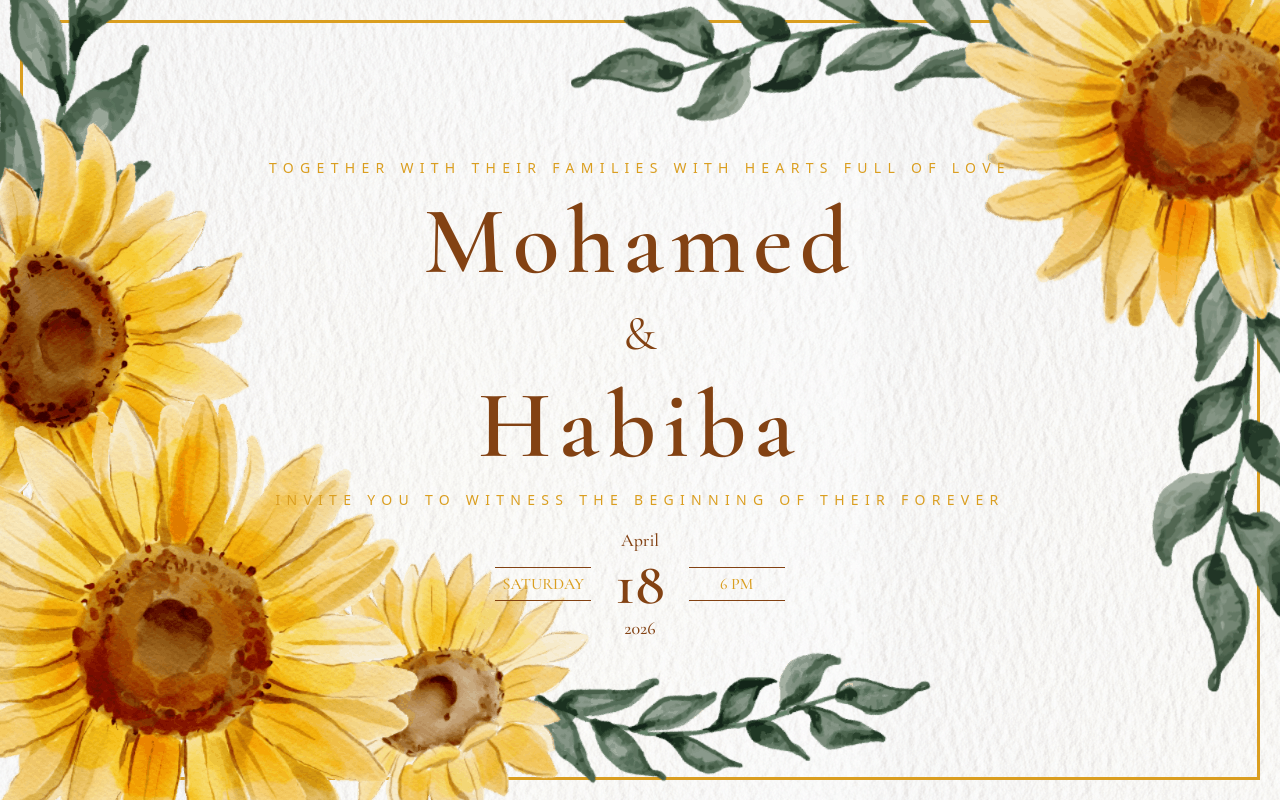
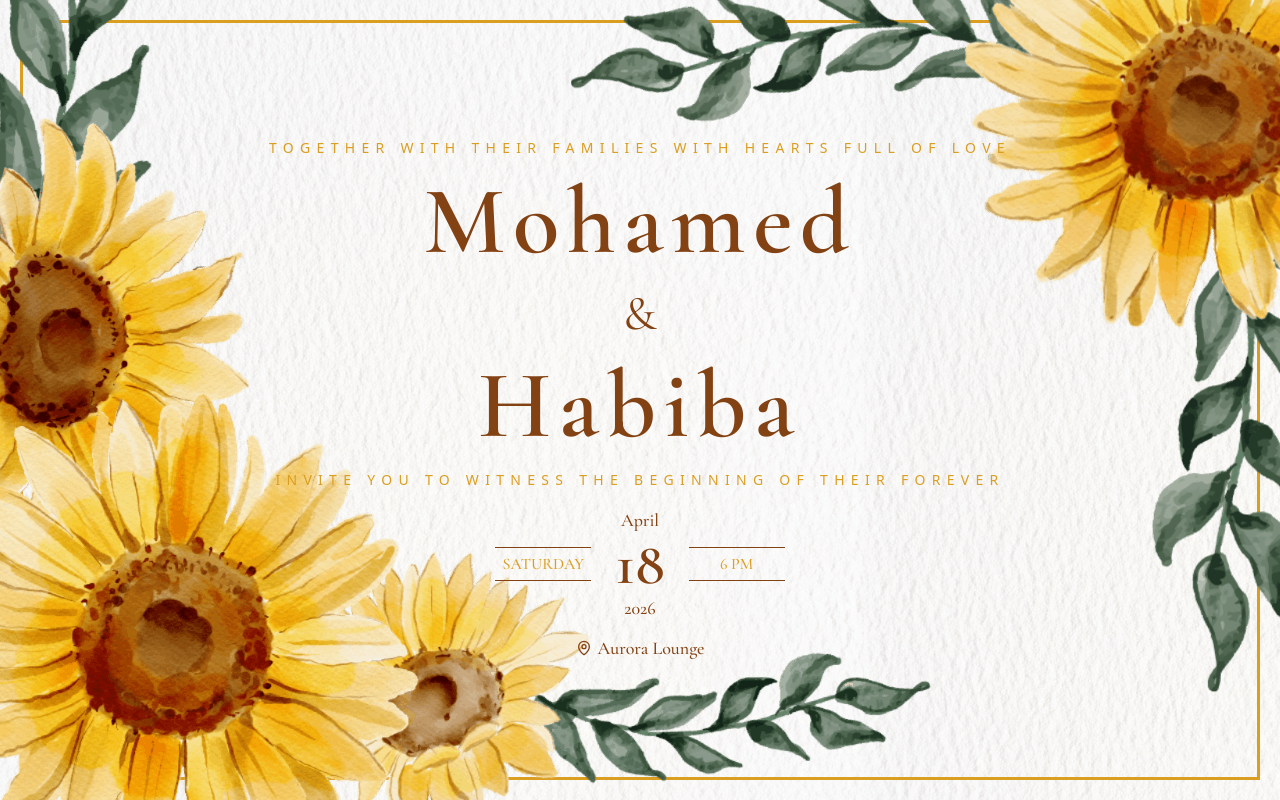
Before and after one commit to mohamedar97/wedding-invitation, a Next.js app: page / in a window 1280 px wide. Built offline with nearby package versions, Linux system fonts and the light colour scheme; no server answers.

Commit message:
Added location link

```diff
--- a/components/InvitationPage.tsx
+++ b/components/InvitationPage.tsx
@@ -5,6 +5,7 @@ import { GoldenBorder } from "@/components/GoldenBorder";
 import Names from "@/components/Names";
 import TopRightArch from "@/components/TopRightArch";
 import TopText from "@/components/TopText";
+import LocationLink from "@/components/LocationLink";
 import RSVP from "@/components/RSVP";
 import { Guest } from "@/lib/types";
 
@@ -42,6 +43,7 @@ export default function InvitationPage({
       <Names mainGuest={mainGuest} plusOne={plusOne} />
       <BottomText personalizedMode={personalizedMode} />
       <DateSection />
+      <LocationLink />
       {slug && guests && guests.length > 0 && (
         <RSVP slug={slug} guests={guests} />
       )}
--- /dev/null
+++ b/components/LocationLink.tsx
@@ -0,0 +1,21 @@
+import { MapPinIcon } from "lucide-react";
+import { Cormorant_Garamond } from "next/font/google";
+
+const cormorant = Cormorant_Garamond({
+  subsets: ["latin"],
+  weight: ["400", "500", "600"],
+});
+
+export default function LocationLink() {
+  return (
+    <a
+      href="https://maps.app.goo.gl/eBPPt4s8BiJTbbE2A"
+      target="_blank"
+      rel="noopener noreferrer"
+      className={`${cormorant.className} relative z-20 mt-3 flex items-center gap-1.5 text-lg font-medium text-[#834213] transition-colors hover:text-[#da9e20]`}
+    >
+      <MapPinIcon className="size-4" />
+      Aurora Lounge
+    </a>
+  );
+}
```
